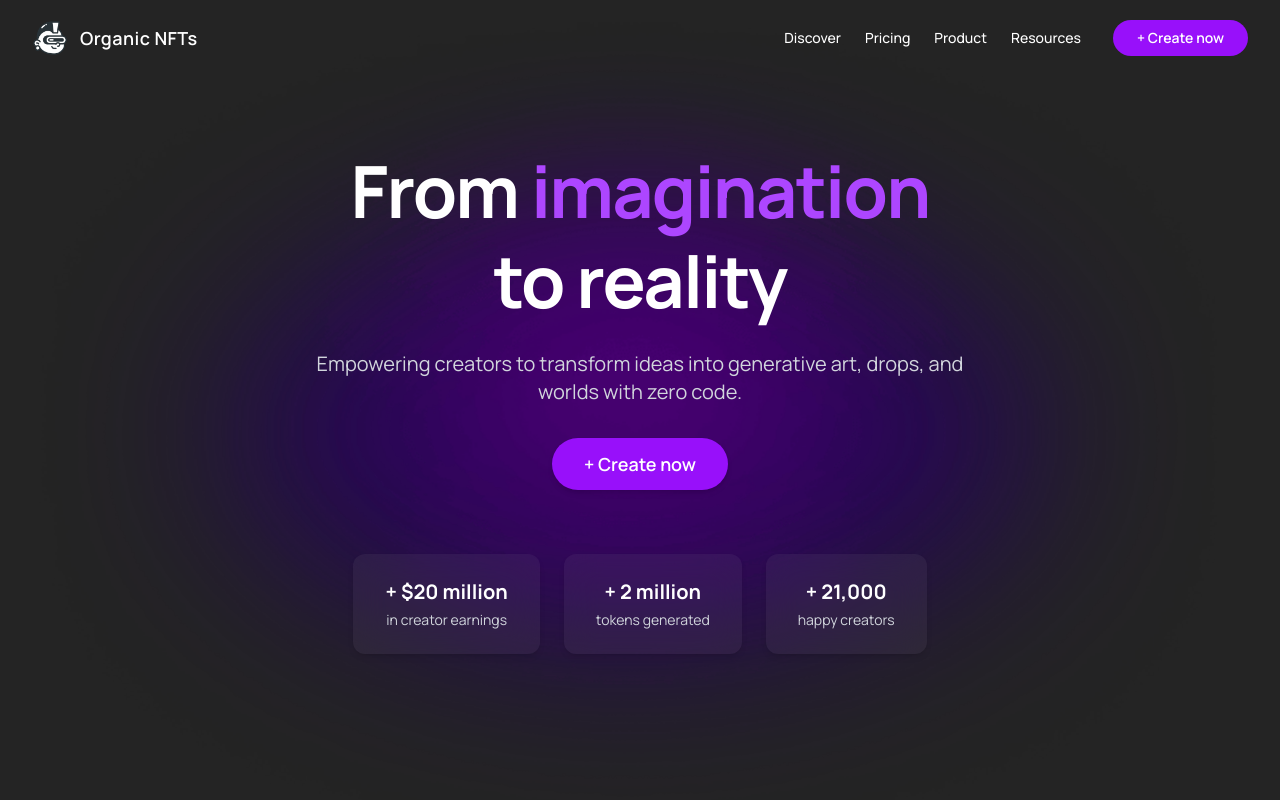
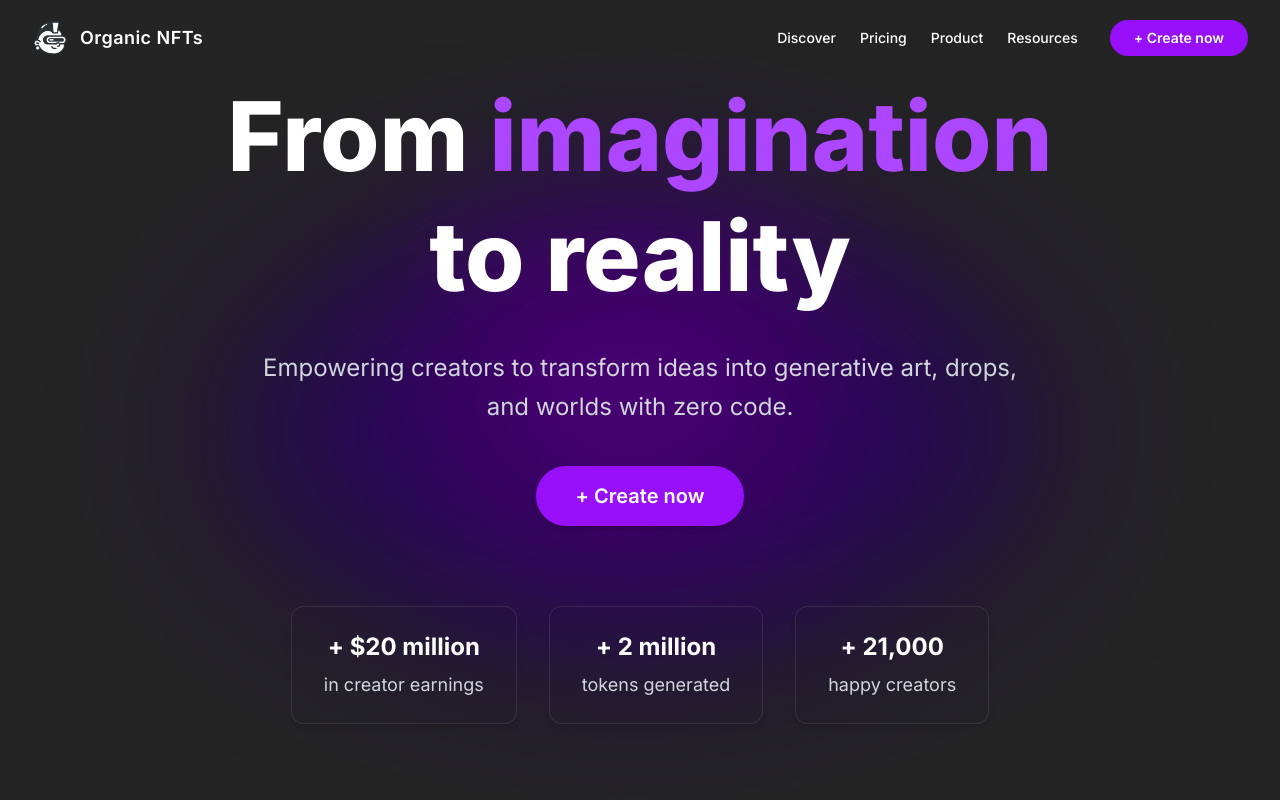
Before and after one commit to rohit-lagom/organic-nft, a Next.js app: page / in a window 1280 px wide. Shown: the top 800 px of the page. Built offline with nearby package versions, Linux system fonts and the light colour scheme.

Commit message:
fix (Hero): fix hero section

```diff
--- a/src/app/globals.css
+++ b/src/app/globals.css
@@ -20,5 +20,5 @@
 }
 
 body {
-  font-family: 'Manrope', 'Haffer', sans-serif;
+font-family: 'Inter', 'Helvetica Neue', Arial, sans-serif;
 }
--- a/src/app/layout.js
+++ b/src/app/layout.js
@@ -1,21 +1,20 @@
-import { Manrope } from 'next/font/google';
+import { Inter } from 'next/font/google';
 import './globals.css';
 
-const manrope = Manrope({
+const inter = Inter({
   subsets: ['latin'],
-  variable: '--font-manrope',
-  weight: ['400', '500', '600', '700'],
+  variable: '--font-inter',
 });
 
 export const metadata = {
-  title: 'Create Next App',
-  description: 'Generated by create next app',
+  title: 'Organic NFT',
+  description: 'Minimal, Clean NFT Platform',
 };
 
 export default function RootLayout({ children }) {
   return (
     <html lang="en">
-      <body className={`${manrope.variable} antialiased`}>
+      <body className={`${inter.variable} antialiased`}>
         {children}
       </body>
     </html>
--- a/src/components/Hero/Hero.jsx
+++ b/src/components/Hero/Hero.jsx
@@ -9,10 +9,9 @@ const stats = [
   { value: '+ 21,000', label: 'happy creators' },
 ];
 
-export function Hero ()  {
+export function Hero() {
   return (
     <section className="relative min-h-screen flex items-center justify-center bg-[#242424] text-white overflow-hidden">
-
       <Image
         src={HeroBg}
         alt="Hero Background"
@@ -21,33 +20,36 @@ export function Hero ()  {
         priority
       />
 
-      <div className="text-center px-6 z-20 relative">
-        <h1 className="text-5xl md:text-7xl font-extrabold leading-tight tracking-tight">
-          From <span className="text-purple-500">imagination</span><br />
+      <div className="text-center px-6 z-20 relative max-w-4xl mx-auto">
+        <h1 className="text-5xl md:text-6xl lg:text-8xl font-extrabold leading-tight ">
+          From <span className="text-purple-500">imagination</span>
+          <br />
           to reality
         </h1>
 
-        <p className="mt-6 text-lg md:text-xl text-gray-300 max-w-2xl mx-auto">
-          Empowering creators to transform ideas into generative art, drops, and worlds with zero code.
+        <p className="mt-8 text-xl md:text-2xl text-gray-300 max-w-3xl mx-auto leading-relaxed">
+          Empowering creators to transform ideas into generative art, drops,
+          and worlds with zero code.
         </p>
 
-        <button className="mt-8 px-8 py-3 bg-purple-600 hover:bg-purple-700 text-white text-lg font-semibold rounded-full shadow-md transition">
+        <button className="mt-10 px-10 py-4 bg-purple-600 hover:bg-purple-700 text-white text-lg md:text-xl font-semibold rounded-full shadow-md transition">
           + Create now
         </button>
 
         {/* Stats Section */}
-        <div className="mt-16 flex flex-col md:flex-row justify-center gap-6">
+<div className="mt-20 flex flex-col md:flex-row justify-center gap-8">
   {stats.map((stat, idx) => (
     <div
       key={idx}
-              className="bg-white/5 backdrop-blur-lg rounded-xl px-8 py-6 shadow-md"
+      className="border-white/10 border-1 backdrop-blur-lg rounded-xl px-6 md:px-8 py-5 md:py-6 shadow-md"
     >
-              <p className="text-xl font-bold">{stat.value}</p>
-              <p className="text-gray-300 text-sm mt-1">{stat.label}</p>
+      <p className="text-lg md:text-xl lg:text-2xl font-bold">{stat.value}</p>
+      <p className="text-gray-300 text-sm md:text-base lg:text-lg mt-2">{stat.label}</p>
     </div>
   ))}
 </div>
+
       </div>
     </section>
   );
-};
+}
```
Lines whose indentation alone changed are shown as unchanged.
